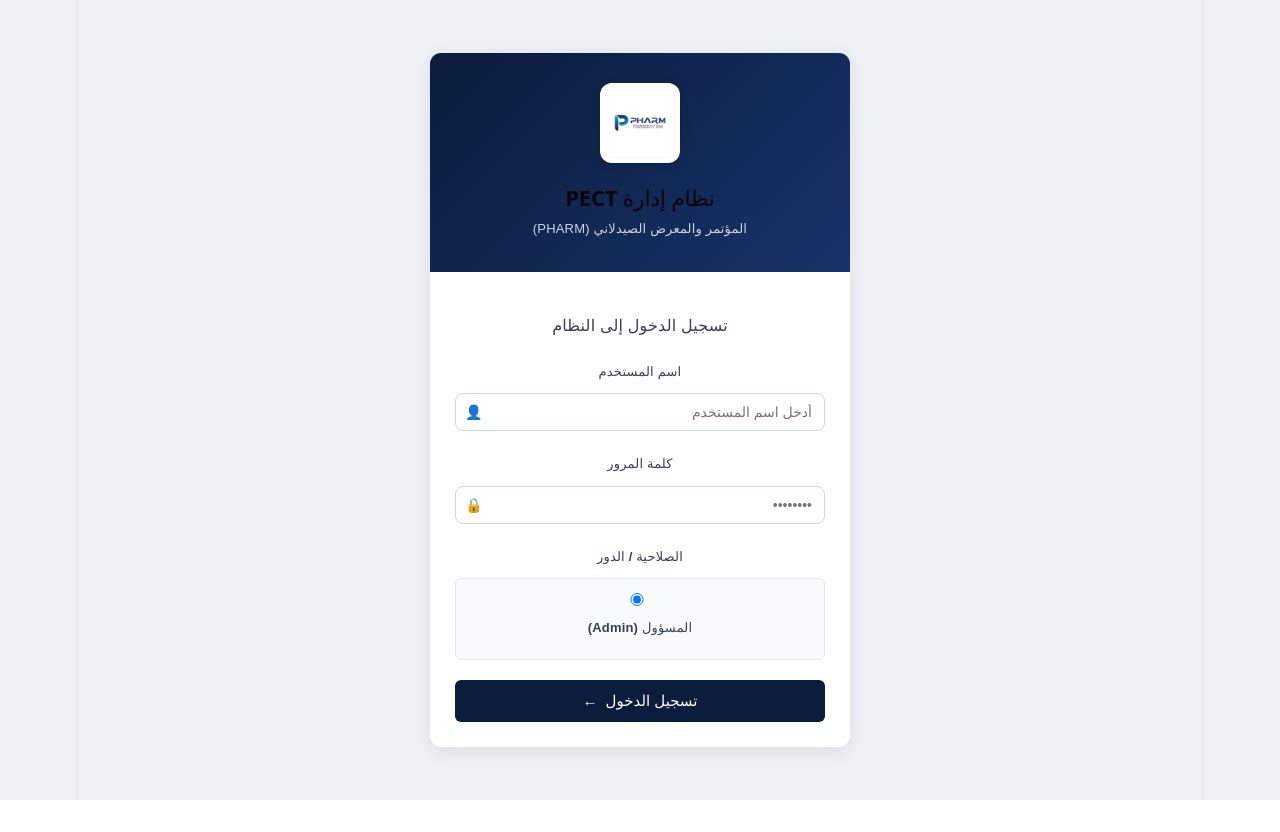
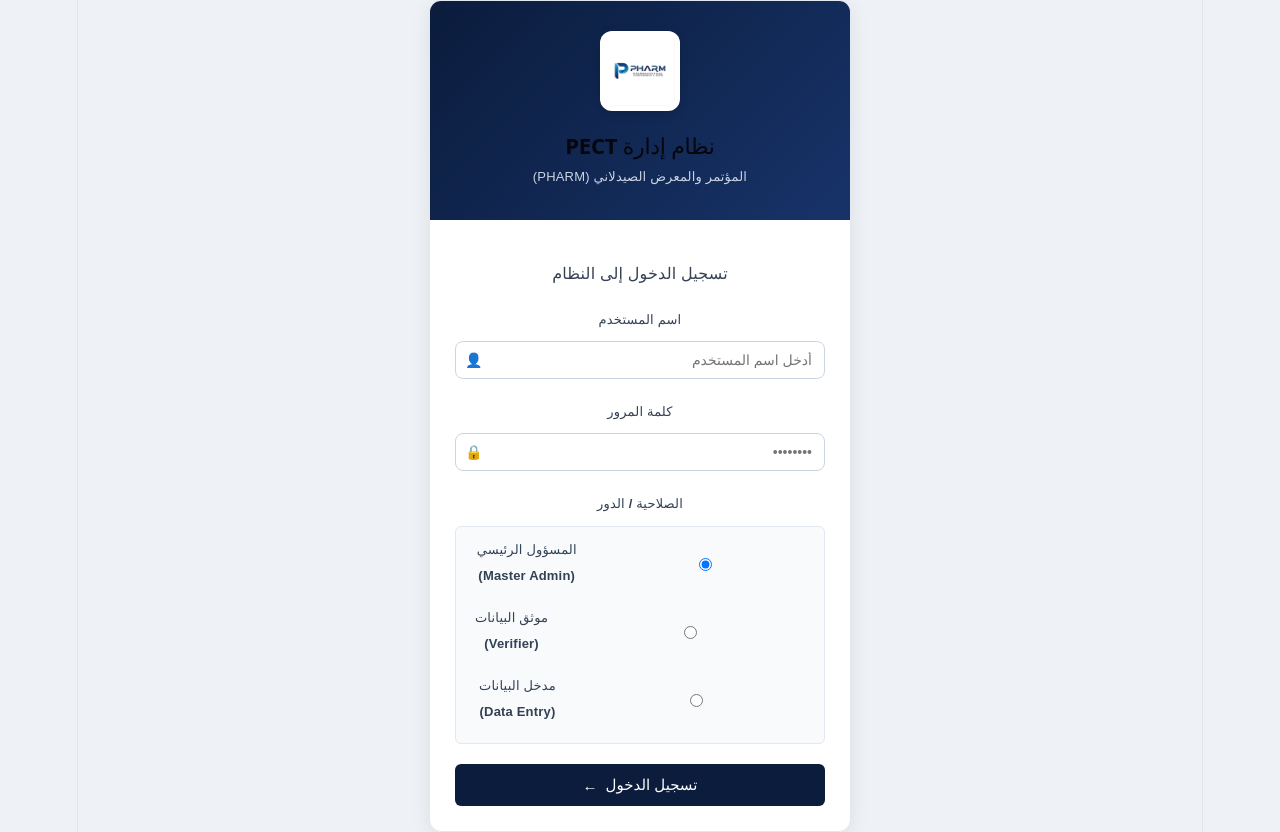
Before and after one commit to halaahmed220p-cyber/pharma_system, a React (Vite) app in the folder pect-system/client/: page / in a window 1280 px wide. Before the commit the page ends 800 px from the top, so only its background shows below. Built offline with nearby package versions, Linux system fonts and the light colour scheme.

Commit message:
ensure client folder is pushed

```diff
--- a/pect-system/client/src/components/Login.jsx
+++ b/pect-system/client/src/components/Login.jsx
@@ -1,7 +1,7 @@
 import React, { useState } from 'react';
 import axios from 'axios';
-import './Login.css'; // سنقوم بإنشاء هذا الملف للتنسيقات
-import logo from '../assets/logo.png'; // مسار الشعار
+import './Login.css';
+import logo from '../assets/logo.png';
 
 export default function Login({ onLogin }) {
     const [username, setUsername] = useState('');
@@ -12,26 +12,24 @@ export default function Login({ onLogin }) {
         e.preventDefault();
         try {
             const API_URL = import.meta.env.VITE_API_URL || 'https://pharma-system.onrender.com';
-const res = await axios.post(`${API_URL}/api/login`, { username, password });
+            const res = await axios.post(`${API_URL}/api/login`, { username, password, role });
             if (res.data.success) {
                 onLogin(res.data.user);
             }
         } catch (err) {
-            alert('خطأ في تسجيل الدخول، تأكد من البيانات');
+            alert('خطأ في تسجيل الدخول، تأكد من البيانات أو الدور المحدد');
         }
     };
 
     return (
         <div className="login-page">
             <div className="login-card">
-                {/* الهيدر العلوي الأزرق مع الشعار والعناوين */}
                 <div className="login-header">
                     <img src={logo} alt="PHARM Logo" className="logo-img" />
                     <h2>نظام إدارة PECT</h2>
                     <p>المؤتمر والمعرض الصيدلاني (PHARM)</p>
                 </div>
 
-                {/* نموذج تسجيل الدخول */}
                 <form onSubmit={handleLogin} className="login-form">
                     <h3>تسجيل الدخول إلى النظام</h3>
 
@@ -65,15 +63,35 @@ const res = await axios.post(`${API_URL}/api/login`, { username, password });
 
                     <div className="input-group">
                         <label>الصلاحية / الدور</label>
-                        <div className="radio-group">
-                            <label className="radio-label">
+                        <div className="radio-group" style={{ display: 'flex', flexDirection: 'column', gap: '8px', marginTop: '5px' }}>
+                            <label className="radio-label" style={{ display: 'flex', alignItems: 'center', gap: '8px', cursor: 'pointer' }}>
                                 <input
                                     type="radio"
                                     name="role"
                                     checked={role === 'Master Admin'}
                                     onChange={() => setRole('Master Admin')}
                                 />
-                                المسؤول (Admin)
+                                المسؤول الرئيسي (Master Admin)
+                            </label>
+
+                            <label className="radio-label" style={{ display: 'flex', alignItems: 'center', gap: '8px', cursor: 'pointer' }}>
+                                <input
+                                    type="radio"
+                                    name="role"
+                                    checked={role === 'Verifier'}
+                                    onChange={() => setRole('Verifier')}
+                                />
+                                موثق البيانات (Verifier)
+                            </label>
+
+                            <label className="radio-label" style={{ display: 'flex', alignItems: 'center', gap: '8px', cursor: 'pointer' }}>
+                                <input
+                                    type="radio"
+                                    name="role"
+                                    checked={role === 'Data Entry'}
+                                    onChange={() => setRole('Data Entry')}
+                                />
+                                مدخل البيانات (Data Entry)
                             </label>
                         </div>
                     </div>
@@ -82,9 +100,6 @@ const res = await axios.post(`${API_URL}/api/login`, { username, password });
                         تسجيل الدخول <span>←</span>
                     </button>
                 </form>
-
-                {/* بيانات الدخول الجاهزة */}
-
             </div>
         </div>
     );
```
